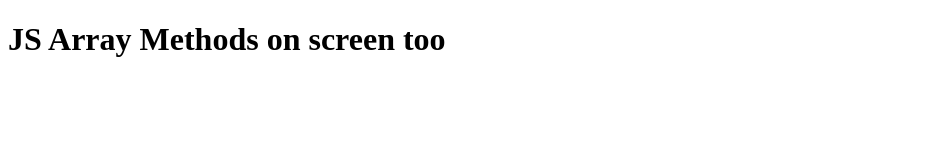
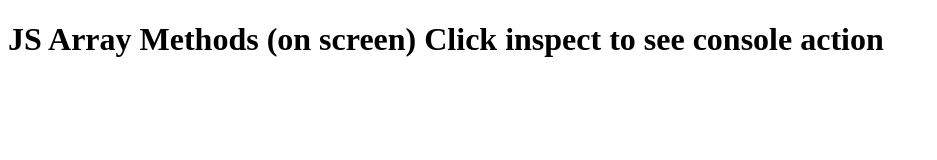
Before and after one commit to thefutureseer/higherOrderFunctions, a plain HTML site: page index.html in a window 1280 px wide. Shown: the whole page, without its empty margins (0-937 px from the left). Drawn offline with Linux system fonts and the light colour scheme.

Commit message:
add instruction on screen for inspect

```diff
--- a/index.html
+++ b/index.html
@@ -4,10 +4,10 @@
    <meta charset="UTF-8">
    <meta name="viewport" content="width-device-width, initial-scale=1.0">
    <meta http-equiv="X-UA-Compatible" content="ie=edge">
-   <title>JS Array Methods</title>
+   <title>JS Array Methods (on tab)</title>
 </head>
 <body>
-  <h1>JS Array Methods on screen too</h1>
+  <h1>JS Array Methods (on screen) Click inspect to see console action</h1>
 
   <script src="main.js"></script>
 </body>
```
